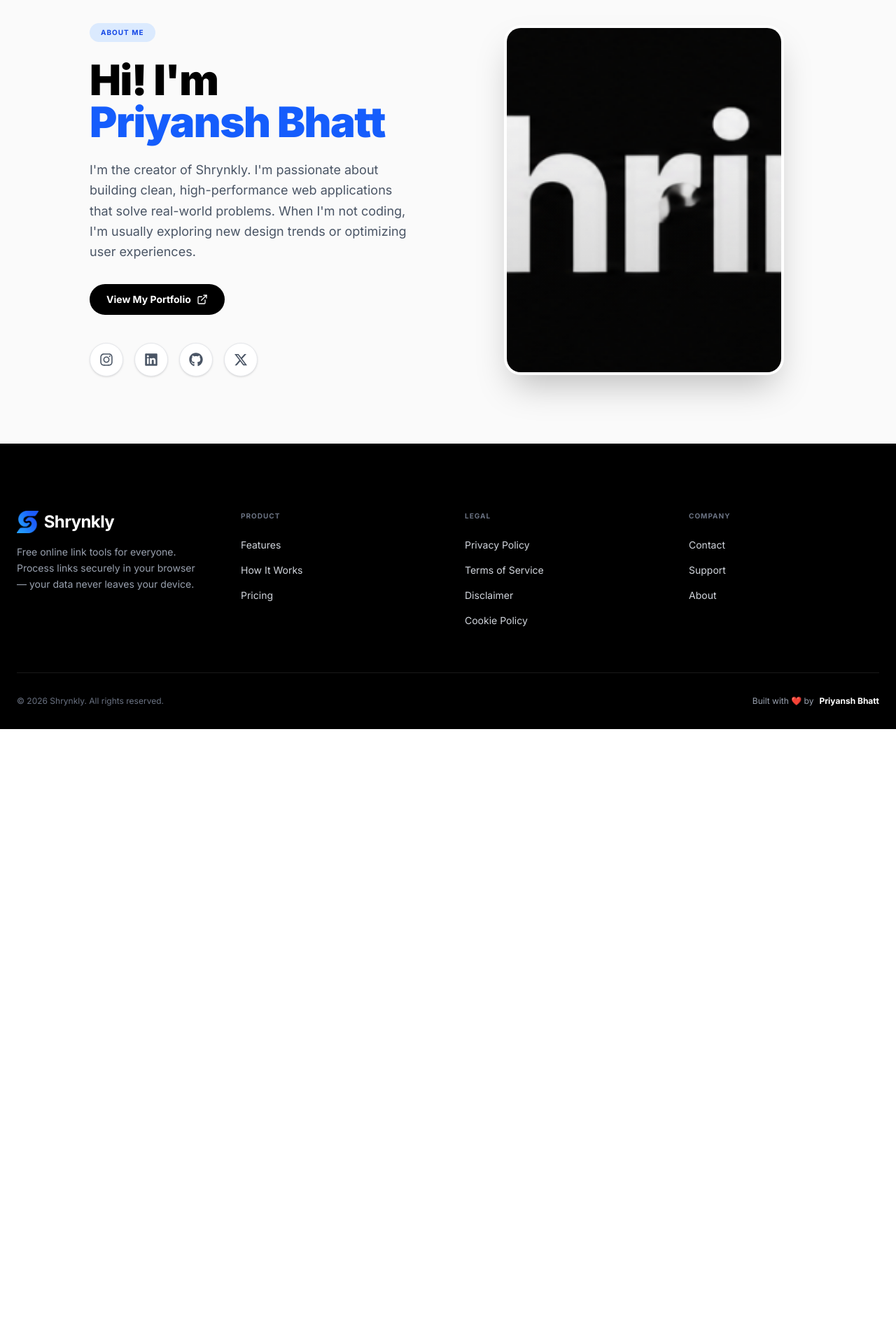
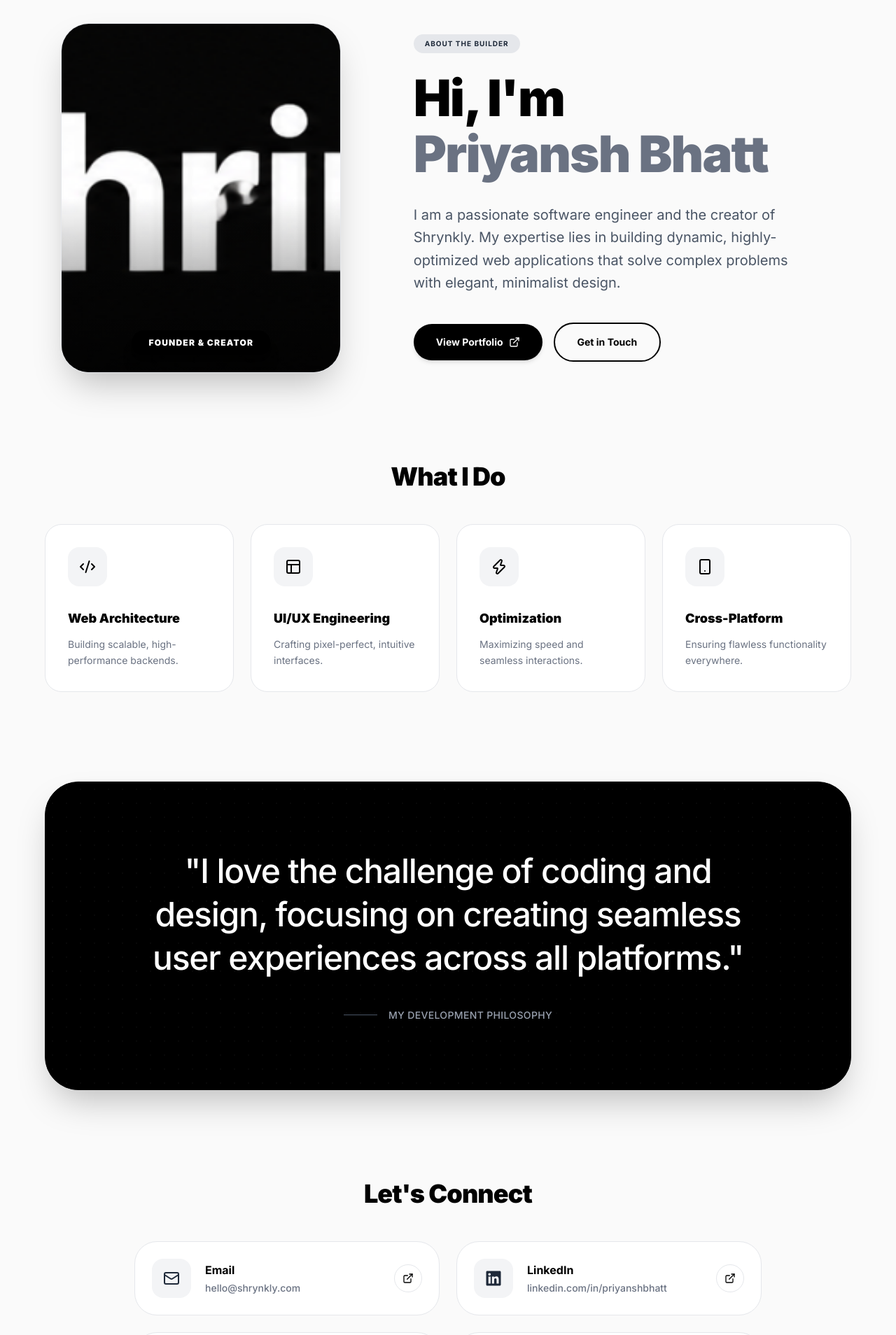
Before and after one commit to thepriyanshbhatt/Shrynkly-URL-Shortner, a React (Vite) app in the folder frontend/: page /about in a window 1280 px wide. Shown: the part 100-2008 px from the top of the page at 70% size. Before the commit the page ends 1142 px from the top, so only its background shows below. Built offline with nearby package versions, Linux system fonts and the light colour scheme.

Commit message:
Redesign About page with premium black and white minimalist layout

```diff
--- a/frontend/src/pages/About.jsx
+++ b/frontend/src/pages/About.jsx
@@ -1,6 +1,6 @@
 import { useEffect } from 'react';
 import { motion } from 'framer-motion';
-import { ExternalLink } from 'lucide-react';
+import { ExternalLink, Code2, Layout, Zap, Smartphone, Mail } from 'lucide-react';
 import { FaInstagram, FaLinkedin, FaGithub, FaXTwitter } from 'react-icons/fa6';
 
 export default function About() {
@@ -9,11 +9,18 @@
     window.scrollTo(0, 0);
   }, []);
 
+  const skills = [
+    { icon: <Code2 size={24} />, title: "Web Architecture", desc: "Building scalable, high-performance backends." },
+    { icon: <Layout size={24} />, title: "UI/UX Engineering", desc: "Crafting pixel-perfect, intuitive interfaces." },
+    { icon: <Zap size={24} />, title: "Optimization", desc: "Maximizing speed and seamless interactions." },
+    { icon: <Smartphone size={24} />, title: "Cross-Platform", desc: "Ensuring flawless functionality everywhere." }
+  ];
+
   const socialLinks = [
-    { icon: <FaInstagram size={20} />, label: "Instagram", href: "#" },
-    { icon: <FaLinkedin size={20} />, label: "LinkedIn", href: "#" },
-    { icon: <FaGithub size={20} />, label: "GitHub", href: "#" },
-    { icon: <FaXTwitter size={20} />, label: "X (Twitter)", href: "#" },
+    { icon: <Mail size={24} />, label: "Email", handle: "hello@shrynkly.com", href: "mailto:hello@shrynkly.com" },
+    { icon: <FaLinkedin size={24} />, label: "LinkedIn", handle: "linkedin.com/in/priyanshbhatt", href: "#" },
+    { icon: <FaGithub size={24} />, label: "GitHub", handle: "github.com/priyanshbhatt", href: "#" },
+    { icon: <FaXTwitter size={24} />, label: "X (Twitter)", handle: "x.com/priyanshbhatt", href: "#" },
   ];
 
   return (
@@ -22,60 +29,118 @@
       animate={{ opacity: 1, y: 0 }}
       exit={{ opacity: 0, y: -100 }}
       transition={{ duration: 0.5, ease: [0.22, 1, 0.36, 1] }}
-      className="w-full bg-[#fafafa] dark:bg-[#050505] pt-16 pb-24 px-4 relative z-10 transition-colors duration-300 min-h-[80vh] flex flex-col justify-center items-center"
+      className="w-full bg-[#fafafa] dark:bg-[#050505] pt-16 pb-32 px-4 relative z-10 transition-colors duration-300 min-h-screen flex flex-col items-center"
     >
-      <div className="max-w-5xl mx-auto flex flex-col md:flex-row items-center w-full gap-12 lg:gap-24">
+      <div className="max-w-6xl mx-auto w-full flex flex-col gap-32">
 
-        {/* Left Side: Text Content */}
-        <div className="flex-1 text-center md:text-left flex flex-col items-center md:items-start">
-          <div className="bg-blue-100 dark:bg-blue-500/10 text-blue-700 dark:text-blue-400 text-[10px] font-bold uppercase tracking-widest px-4 py-1.5 rounded-full mb-6 inline-block">
-            About Me
+        {/* 1. Hero Section */}
+        <div className="flex flex-col-reverse md:flex-row items-center justify-between gap-12 lg:gap-20">
+          {/* Left Side: Image */}
+          <div className="w-full md:w-5/12 flex justify-center relative">
+            <div className="relative w-full max-w-[400px] aspect-[4/5] rounded-[2.5rem] overflow-hidden bg-gray-200 dark:bg-[#111] shadow-2xl border border-gray-200 dark:border-white/10">
+              <img
+                src="/priyansh.png"
+                alt="Priyansh Bhatt"
+                className="w-full h-full object-cover transition-transform duration-700 hover:scale-105"
+              />
+              <div className="absolute inset-0 bg-gradient-to-t from-black/60 via-transparent to-transparent pointer-events-none"></div>
+              {/* Badge */}
+              <div className="absolute bottom-6 left-1/2 -translate-x-1/2 bg-black dark:bg-white text-white dark:text-black text-xs font-black uppercase tracking-widest px-6 py-2.5 rounded-full whitespace-nowrap shadow-xl">
+                Founder & Creator
+              </div>
+            </div>
           </div>
 
-          <h1 className="text-4xl md:text-5xl lg:text-6xl font-black tracking-tight mb-6 text-black dark:text-white">
-            Hi! I'm <br className="hidden md:block" />
-            <span className="text-blue-600 dark:text-blue-500">Priyansh Bhatt</span>
-          </h1>
+          {/* Right Side: Text */}
+          <div className="w-full md:w-7/12 text-center md:text-left flex flex-col items-center md:items-start">
+            <div className="bg-gray-200 dark:bg-white/10 text-gray-800 dark:text-gray-300 text-[10px] font-bold uppercase tracking-widest px-4 py-1.5 rounded-full mb-6 inline-block">
+              About the Builder
+            </div>
 
-          <p className="text-base sm:text-lg text-gray-600 dark:text-gray-400 mb-8 max-w-xl leading-relaxed">
-            I'm the creator of Shrynkly. I'm passionate about building clean, high-performance web applications that solve real-world problems. When I'm not coding, I'm usually exploring new design trends or optimizing user experiences.
-          </p>
+            <h1 className="text-5xl lg:text-7xl font-black tracking-tight mb-8 text-black dark:text-white leading-[1.1]">
+              Hi, I'm <br className="hidden md:block" />
+              <span className="text-gray-500 dark:text-gray-400">Priyansh Bhatt</span>
+            </h1>
 
-          <a
-            href="https://priiaynsh.framer.ai"
-            target="_blank"
-            rel="noopener noreferrer"
-            className="group flex items-center justify-center gap-2 bg-black dark:bg-white text-white dark:text-black py-3 px-6 rounded-full font-bold text-sm mb-10 hover:bg-gray-800 dark:hover:bg-gray-100 transition-all hover:scale-105 active:scale-95"
-          >
-            View My Portfolio <ExternalLink size={16} className="group-hover:translate-x-0.5 group-hover:-translate-y-0.5 transition-transform" />
-          </a>
+            <p className="text-lg lg:text-xl text-gray-600 dark:text-gray-400 mb-10 max-w-xl leading-relaxed">
+              I am a passionate software engineer and the creator of Shrynkly. My expertise lies in building dynamic, highly-optimized web applications that solve complex problems with elegant, minimalist design.
+            </p>
 
-          <div className="flex items-center gap-4">
-            {socialLinks.map((link, i) => (
+            <div className="flex flex-wrap items-center justify-center md:justify-start gap-4 w-full">
               <a
-                key={i}
-                href={link.href}
+                href="https://priiaynsh.framer.ai"
                 target="_blank"
                 rel="noopener noreferrer"
-                aria-label={link.label}
-                className="w-12 h-12 bg-white dark:bg-[#111] border border-gray-200 dark:border-white/10 rounded-full flex items-center justify-center text-gray-600 dark:text-gray-400 hover:text-black dark:hover:text-white hover:border-black dark:hover:border-white/30 transition-all hover:scale-110 shadow-sm dark:shadow-none"
+                className="group flex items-center justify-center gap-2 bg-black dark:bg-white text-white dark:text-black py-4 px-8 rounded-full font-bold text-sm hover:bg-gray-800 dark:hover:bg-gray-200 transition-all hover:scale-105 active:scale-95 shadow-md flex-1 sm:flex-none"
               >
-                {link.icon}
+                View Portfolio <ExternalLink size={16} className="group-hover:translate-x-0.5 group-hover:-translate-y-0.5 transition-transform" />
               </a>
+              <a
+                href="mailto:hello@shrynkly.com"
+                className="flex items-center justify-center gap-2 bg-transparent border-2 border-black dark:border-white text-black dark:text-white py-4 px-8 rounded-full font-bold text-sm hover:bg-black hover:text-white dark:hover:bg-white dark:hover:text-black transition-all hover:scale-105 active:scale-95 flex-1 sm:flex-none"
+              >
+                Get in Touch
+              </a>
+            </div>
+          </div>
+        </div>
+
+        {/* 2. What I Do Section */}
+        <div className="flex flex-col items-center">
+          <h2 className="text-3xl md:text-4xl font-black tracking-tight text-black dark:text-white mb-12 text-center">What I Do</h2>
+          <div className="grid grid-cols-1 sm:grid-cols-2 lg:grid-cols-4 gap-6 w-full">
+            {skills.map((skill, index) => (
+              <div key={index} className="bg-white dark:bg-[#0a0a0a] border border-gray-200 dark:border-white/10 rounded-3xl p-8 hover:shadow-2xl dark:hover:shadow-none hover:border-gray-400 dark:hover:border-white/30 transition-all duration-300 hover:-translate-y-2 group">
+                <div className="w-14 h-14 bg-gray-100 dark:bg-[#1a1a1a] rounded-2xl flex items-center justify-center text-black dark:text-white mb-8 group-hover:scale-110 transition-transform duration-300">
+                  {skill.icon}
+                </div>
+                <h3 className="text-lg font-black text-black dark:text-white mb-3">{skill.title}</h3>
+                <p className="text-sm text-gray-500 dark:text-gray-400 leading-relaxed">{skill.desc}</p>
+              </div>
             ))}
           </div>
         </div>
 
-        {/* Right Side: Image */}
-        <div className="flex-1 w-full max-w-sm md:max-w-none flex justify-center">
-          <div className="relative w-full aspect-square md:aspect-auto md:h-[500px] max-w-[400px] rounded-3xl overflow-hidden border-4 border-white dark:border-[#1a1a1a] shadow-2xl bg-gray-100 dark:bg-[#111]">
-            <img
-              src="/priyansh.png"
-              alt="Priyansh Bhatt"
-              className="w-full h-full object-cover transition-transform duration-700 hover:scale-105"
-            />
-            {/* Subtle overlay gradient */}
-            <div className="absolute inset-0 bg-gradient-to-t from-black/20 to-transparent pointer-events-none"></div>
+        {/* 3. The Quote Block */}
+        <div className="w-full bg-black dark:bg-[#111] rounded-[3rem] p-12 lg:p-24 text-center shadow-2xl relative overflow-hidden border border-black dark:border-white/10">
+          <div className="absolute inset-0 opacity-[0.03] bg-[radial-gradient(#fff_1px,transparent_1px)] [background-size:20px_20px]"></div>
+          <div className="relative z-10 max-w-4xl mx-auto flex flex-col items-center">
+            <p className="text-2xl md:text-3xl lg:text-5xl font-medium text-white leading-[1.3] mb-10 tracking-tight">
+              "I love the challenge of coding and design, focusing on creating seamless user experiences across all platforms."
+            </p>
+            <div className="flex items-center gap-4 text-gray-400 font-medium tracking-wide text-sm uppercase">
+              <span className="w-12 h-[1px] bg-gray-600"></span>
+              My Development Philosophy
+            </div>
+          </div>
+        </div>
+
+        {/* 4. Let's Connect Section */}
+        <div className="flex flex-col items-center">
+          <h2 className="text-3xl md:text-4xl font-black tracking-tight text-black dark:text-white mb-12 text-center">Let's Connect</h2>
+          <div className="grid grid-cols-1 md:grid-cols-2 gap-6 w-full max-w-4xl mx-auto">
+            {socialLinks.map((link, index) => (
+              <a
+                key={index}
+                href={link.href}
+                target="_blank"
+                rel="noopener noreferrer"
+                className="group bg-white dark:bg-[#0a0a0a] border border-gray-200 dark:border-white/10 rounded-[2rem] p-6 flex items-center justify-between hover:shadow-xl dark:hover:shadow-none hover:border-black dark:hover:border-white/40 transition-all duration-300 hover:-translate-y-1"
+              >
+                <div className="flex items-center gap-5">
+                  <div className="w-14 h-14 bg-gray-100 dark:bg-[#1a1a1a] rounded-2xl flex items-center justify-center text-gray-800 dark:text-gray-200 group-hover:bg-black group-hover:text-white dark:group-hover:bg-white dark:group-hover:text-black transition-colors duration-300">
+                    {link.icon}
+                  </div>
+                  <div>
+                    <h3 className="text-base font-bold text-black dark:text-white mb-1">{link.label}</h3>
+                    <p className="text-sm text-gray-500 dark:text-gray-400 font-medium">{link.handle}</p>
+                  </div>
+                </div>
+                <div className="w-10 h-10 rounded-full border border-gray-200 dark:border-white/10 flex items-center justify-center group-hover:bg-black group-hover:border-black group-hover:text-white dark:group-hover:bg-white dark:group-hover:border-white dark:group-hover:text-black transition-all duration-300">
+                  <ExternalLink size={16} />
+                </div>
+              </a>
+            ))}
           </div>
         </div>
 
```
